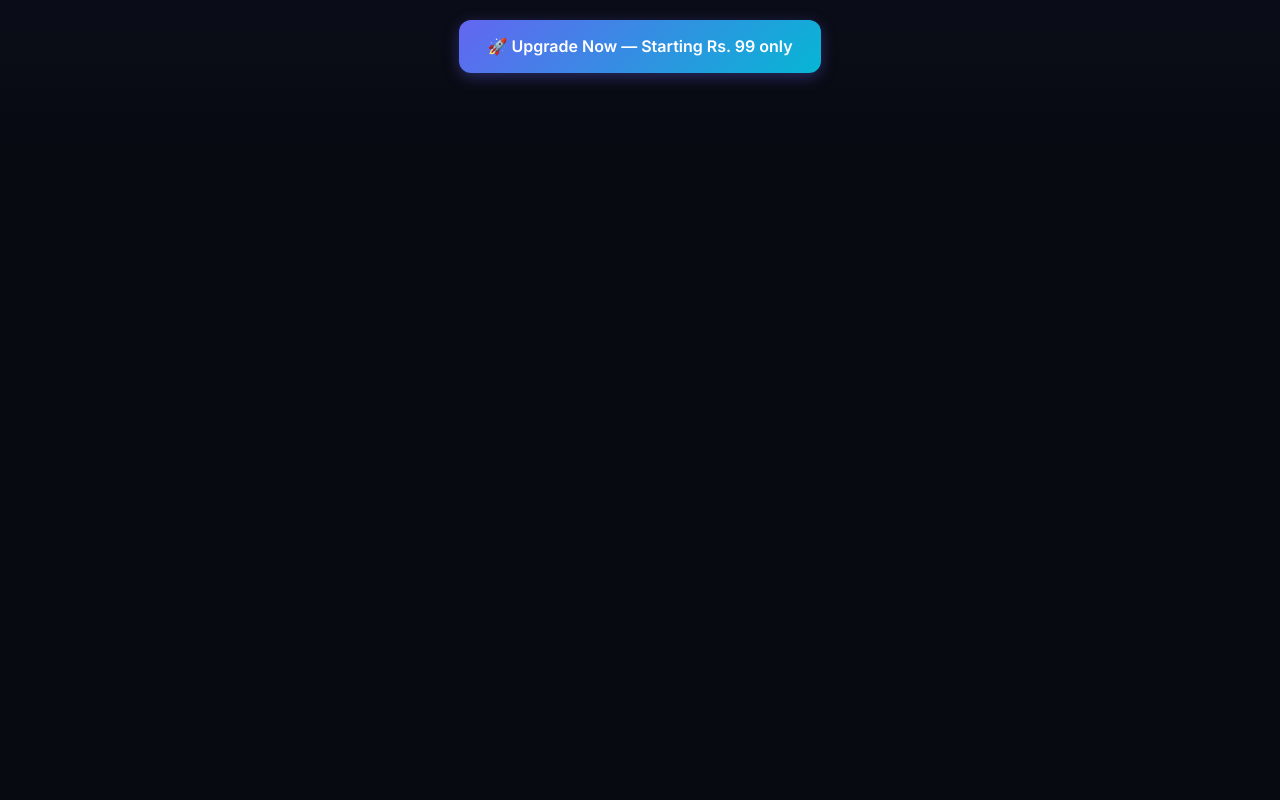
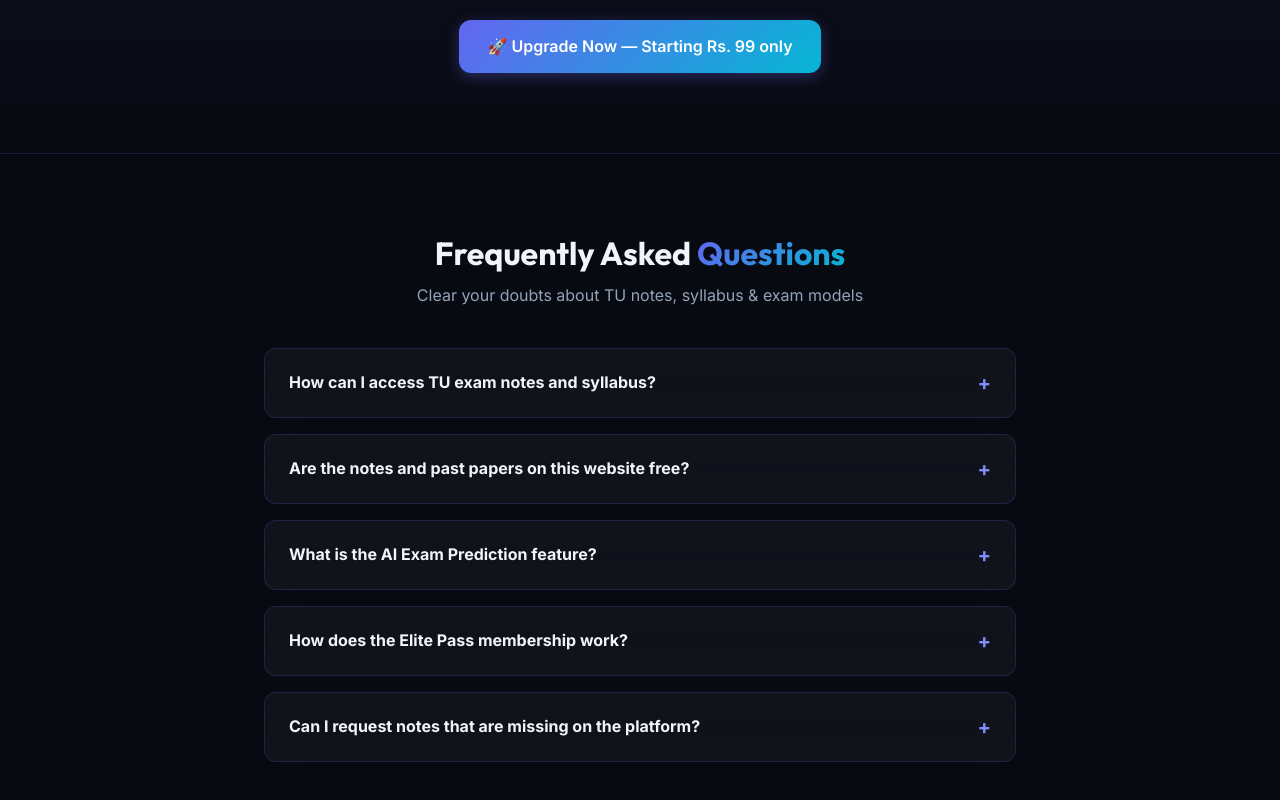
Before and after one commit to Ruksan27/tu-notes-hub, a Next.js app: page / in a window 1280 px wide. Shown: the part 2009-2809 px from the top of the page. Before the commit the page ends 2312 px from the top, so only its background shows below. Built offline with nearby package versions, Linux system fonts and the light colour scheme; no server answers; the database is empty.

Commit message:
feat: implement note download page with ad-gated file retrieval and proxy support

```diff
--- a/src/app/download/[noteId]/page.tsx
+++ b/src/app/download/[noteId]/page.tsx
@@ -222,7 +222,8 @@ export default function DownloadPage() {
         {/* Main Area */}
         <div style={{ display: 'flex', flexDirection: 'column', gap: '20px' }}>
 
-          <div className="glass-card" style={{ padding: '20px', display: 'flex', alignItems: 'center', justifyContent: 'space-between', flexWrap: 'wrap', gap: '16px', background: 'rgba(255,255,255,0.02)' }}>
+          <div className="glass-card" style={{ padding: '20px', display: 'flex', flexDirection: 'column', gap: '16px', background: 'rgba(255,255,255,0.02)' }}>
+            <div style={{ display: 'flex', alignItems: 'center', justifyContent: 'space-between', flexWrap: 'wrap', gap: '16px' }}>
               <div>
                 <span className="badge badge-semester" style={{ marginBottom: '6px' }}>📄 TU Official Resource</span>
                 <h2 style={{ fontSize: '18px', fontWeight: 800, color: 'var(--clr-text-1)', margin: 0 }}>{note?.title || 'Loading document...'}</h2>
@@ -241,6 +242,65 @@ export default function DownloadPage() {
                     <span>Preparing offline download link...</span>
                   </div>
                 )}
+              </div>
+            </div>
+
+            {/* One-Click Social Share Widgets */}
+            <div style={{ display: 'flex', alignItems: 'center', gap: '12px', flexWrap: 'wrap', borderTop: '1px solid rgba(255,255,255,0.05)', paddingTop: '14px' }}>
+              <span style={{ fontSize: '12px', color: 'var(--clr-text-3)', fontWeight: 600 }}>Share Resource:</span>
+
+              {/* WhatsApp Share */}
+              <a
+                href={`https://api.whatsapp.com/send?text=${encodeURIComponent(`Hey, check out this TU exam note on TU Notes Hub: ${note?.title || ''}\n${window.location.href}`)}`}
+                target="_blank"
+                rel="noopener noreferrer"
+                style={{
+                  display: 'inline-flex', alignItems: 'center', gap: '6px', padding: '6px 12px', borderRadius: '6px',
+                  background: 'rgba(37,211,102,0.12)', color: '#25D366', fontSize: '12px', fontWeight: 700, textDecoration: 'none'
+                }}
+              >
+                💬 WhatsApp
+              </a>
+
+              {/* Viber Share */}
+              <a
+                href={`viber://forward?text=${encodeURIComponent(`Download TU Notes: ${note?.title || ''} on ${window.location.href}`)}`}
+                target="_blank"
+                rel="noopener noreferrer"
+                style={{
+                  display: 'inline-flex', alignItems: 'center', gap: '6px', padding: '6px 12px', borderRadius: '6px',
+                  background: 'rgba(115,114,242,0.12)', color: '#7372F2', fontSize: '12px', fontWeight: 700, textDecoration: 'none'
+                }}
+              >
+                📱 Viber
+              </a>
+
+              {/* Facebook Share */}
+              <a
+                href={`https://www.facebook.com/sharer/sharer.php?u=${encodeURIComponent(window.location.href)}`}
+                target="_blank"
+                rel="noopener noreferrer"
+                style={{
+                  display: 'inline-flex', alignItems: 'center', gap: '6px', padding: '6px 12px', borderRadius: '6px',
+                  background: 'rgba(24,119,242,0.12)', color: '#1877F2', fontSize: '12px', fontWeight: 700, textDecoration: 'none'
+                }}
+              >
+                🔵 Facebook
+              </a>
+
+              {/* Copy Link button */}
+              <button
+                onClick={() => {
+                  navigator.clipboard.writeText(window.location.href)
+                  alert('Link copied to clipboard! Share it with your friends.')
+                }}
+                style={{
+                  display: 'inline-flex', alignItems: 'center', gap: '6px', padding: '6px 12px', borderRadius: '6px',
+                  background: 'rgba(255,255,255,0.05)', color: 'var(--clr-text-2)', fontSize: '12px', fontWeight: 700, border: 'none', cursor: 'pointer'
+                }}
+              >
+                🔗 Copy Link
+              </button>
             </div>
           </div>
 
--- a/src/app/page.tsx
+++ b/src/app/page.tsx
@@ -193,6 +193,129 @@ export default async function HomePage() {
           </div>
         </div>
       </section>
+
+      {/* ── Dynamic FAQ Accordion Section (Rich Snippets SEO) ────────────────── */}
+      <section className="section" style={{ borderTop: '1px solid var(--clr-border)', paddingBottom: '80px' }}>
+        <div className="container" style={{ maxWidth: '800px' }}>
+          <div className="text-center" style={{ marginBottom: '40px' }}>
+            <h2 style={{ fontSize: '32px', marginBottom: '10px' }}>
+              Frequently Asked <span className="text-gradient">Questions</span>
+            </h2>
+            <p style={{ color: 'var(--clr-text-2)' }}>Clear your doubts about TU notes, syllabus & exam models</p>
+          </div>
+
+          <div style={{ display: 'flex', flexDirection: 'column', gap: '16px' }}>
+            {[
+              {
+                q: "How can I access TU exam notes and syllabus?",
+                a: "You can browse notes by choosing your Faculty (such as BCA, CSIT, BE, BBS, etc.) directly from the homepage. Select your Semester or Year to view specific subject materials."
+              },
+              {
+                q: "Are the notes and past papers on this website free?",
+                a: "Yes! All standard notes, past question papers, and official syllabus copies are 100% free to view and download for all TU students."
+              },
+              {
+                q: "What is the AI Exam Prediction feature?",
+                a: "The AI Exam Predictor analyzes past 5 years of exam questions, syllabus models, and weightages. Using Gemini 3.6 Flash, it calculates probability patterns to highlight topics highly likely to appear in upcoming exams."
+              },
+              {
+                q: "How does the Elite Pass membership work?",
+                a: "The Elite Pass gives you access to premium cheatsheets, instant download links (skipping ad screens/timers), dynamic PDF exports of AI forecasts, and offline preview options."
+              },
+              {
+                q: "Can I request notes that are missing on the platform?",
+                a: "Absolutely! You can use the 'Request a Note' feature or submit your own handwritten notes to help fellow university students."
+              }
+            ].map((faq, index) => (
+              <details
+                key={index}
+                className="glass-card"
+                style={{
+                  padding: '18px 24px',
+                  cursor: 'pointer',
+                  borderRadius: '12px',
+                  border: '1px solid var(--clr-border)'
+                }}
+              >
+                <summary style={{
+                  fontSize: '16px',
+                  fontWeight: 700,
+                  color: 'var(--clr-text-1)',
+                  listStyle: 'none',
+                  display: 'flex',
+                  justifyContent: 'space-between',
+                  alignItems: 'center'
+                }}>
+                  <span>{faq.q}</span>
+                  <span style={{ color: 'var(--clr-primary-h)', fontSize: '20px' }}>+</span>
+                </summary>
+                <p style={{
+                  marginTop: '12px',
+                  fontSize: '14px',
+                  color: 'var(--clr-text-2)',
+                  lineHeight: '1.6',
+                  cursor: 'default'
+                }}>
+                  {faq.a}
+                </p>
+              </details>
+            ))}
+          </div>
+
+          {/* FAQ Schema Markup JSON-LD for Google Rich Snippets */}
+          <script
+            type="application/ld+json"
+            dangerouslySetInnerHTML={{
+              __html: JSON.stringify({
+                "@context": "https://schema.org",
+                "@type": "FAQPage",
+                "mainEntity": [
+                  {
+                    "@type": "Question",
+                    "name": "How can I access TU exam notes and syllabus?",
+                    "acceptedAnswer": {
+                      "@type": "Answer",
+                      "text": "You can browse notes by choosing your Faculty (such as BCA, CSIT, BE, BBS, etc.) directly from the homepage. Select your Semester or Year to view specific subject materials."
+                    }
+                  },
+                  {
+                    "@type": "Question",
+                    "name": "Are the notes and past papers on this website free?",
+                    "acceptedAnswer": {
+                      "@type": "Answer",
+                      "text": "Yes! All standard notes, past question papers, and official syllabus copies are 100% free to view and download for all TU students."
+                    }
+                  },
+                  {
+                    "@type": "Question",
+                    "name": "What is the AI Exam Prediction feature?",
+                    "acceptedAnswer": {
+                      "@type": "Answer",
+                      "text": "The AI Exam Predictor analyzes past 5 years of exam questions, syllabus models, and weightages. Using Gemini 3.6 Flash, it calculates probability patterns to highlight topics highly likely to appear in upcoming exams."
+                    }
+                  },
+                  {
+                    "@type": "Question",
+                    "name": "How does the Elite Pass membership work?",
+                    "acceptedAnswer": {
+                      "@type": "Answer",
+                      "text": "The Elite Pass gives you access to premium cheatsheets, instant download links (skipping ad screens/timers), dynamic PDF exports of AI forecasts, and offline preview options."
+                    }
+                  },
+                  {
+                    "@type": "Question",
+                    "name": "Can I request notes that are missing on the platform?",
+                    "acceptedAnswer": {
+                      "@type": "Answer",
+                      "text": "Absolutely! You can use the 'Request a Note' feature or submit your own handwritten notes to help fellow university students."
+                    }
+                  }
+                ]
+              })
+            }}
+          />
+        </div>
+      </section>
     </>
   )
 }
```
Lines whose indentation alone changed are shown as unchanged.
